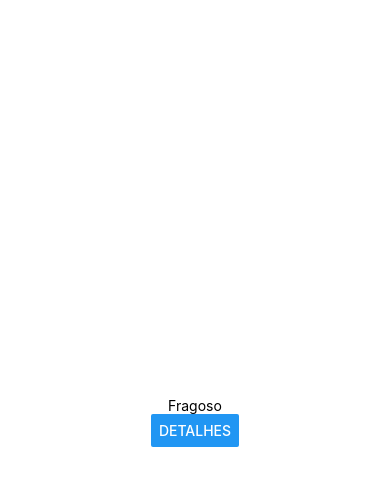
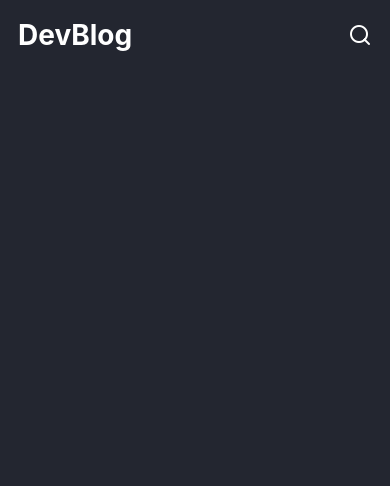
Before and after one commit to FeFragoso/App-Blog, a React Native app in the folder blog/: screen /Home in a window 390 px wide. Shown: the top 486 px of the page. Built offline with nearby package versions, Linux system fonts and the light colour scheme.

Commit message:
Remodelagem da página Home (Estilo)

```diff
--- a/blog/src/pages/Home/index.js
+++ b/blog/src/pages/Home/index.js
@@ -1,6 +1,7 @@
 import React from "react"
-import { SafeAreaView, Text, Button, StyleSheet } from 'react-native'
+import { View, SafeAreaView, Text, TouchableOpacity, StyleSheet } from 'react-native'
 import { useNavigation } from '@react-navigation/native'
+import { Feather } from '@expo/vector-icons'
 
 export default function Home(){
 
@@ -8,24 +9,44 @@ export default function Home(){
 
   return(
     <SafeAreaView style={s.container}>
-      <Text style={s.h1}>Fragoso</Text>
 
-      <Button
-        title="Detalhes"
-        onPress={ ()=> navi.navigate("Detail")}
-      />
+      <View style={s.header}>
+
+        <Text style={s.h1}>DevBlog</Text>
+
+        <TouchableOpacity>
+
+          <Feather
+            name="search"
+            size={24}
+            color='#fff'
+          />
+
+        </TouchableOpacity>
+
+      </View>
+
     </SafeAreaView>
   )
 }
 
 const s = StyleSheet.create({
   container:{
-    backgroundColor: '#fff',
+    backgroundColor: '#232630',
     flex: 1,
-    justifyContent: 'center',
-    alignItems: 'center'
+
+  },
+  header:{
+    flexDirection: 'row',
+    alignItems: 'center',
+    justifyContent: 'space-between',
+    marginHorizontal: 18,
+    marginTop: 18,
+    marginBottom: 24
   },
   h1:{
-    color: "#000"
+    fontSize: 28,
+    color: '#fff',
+    fontWeight: 'bold'
   }
 })
```
